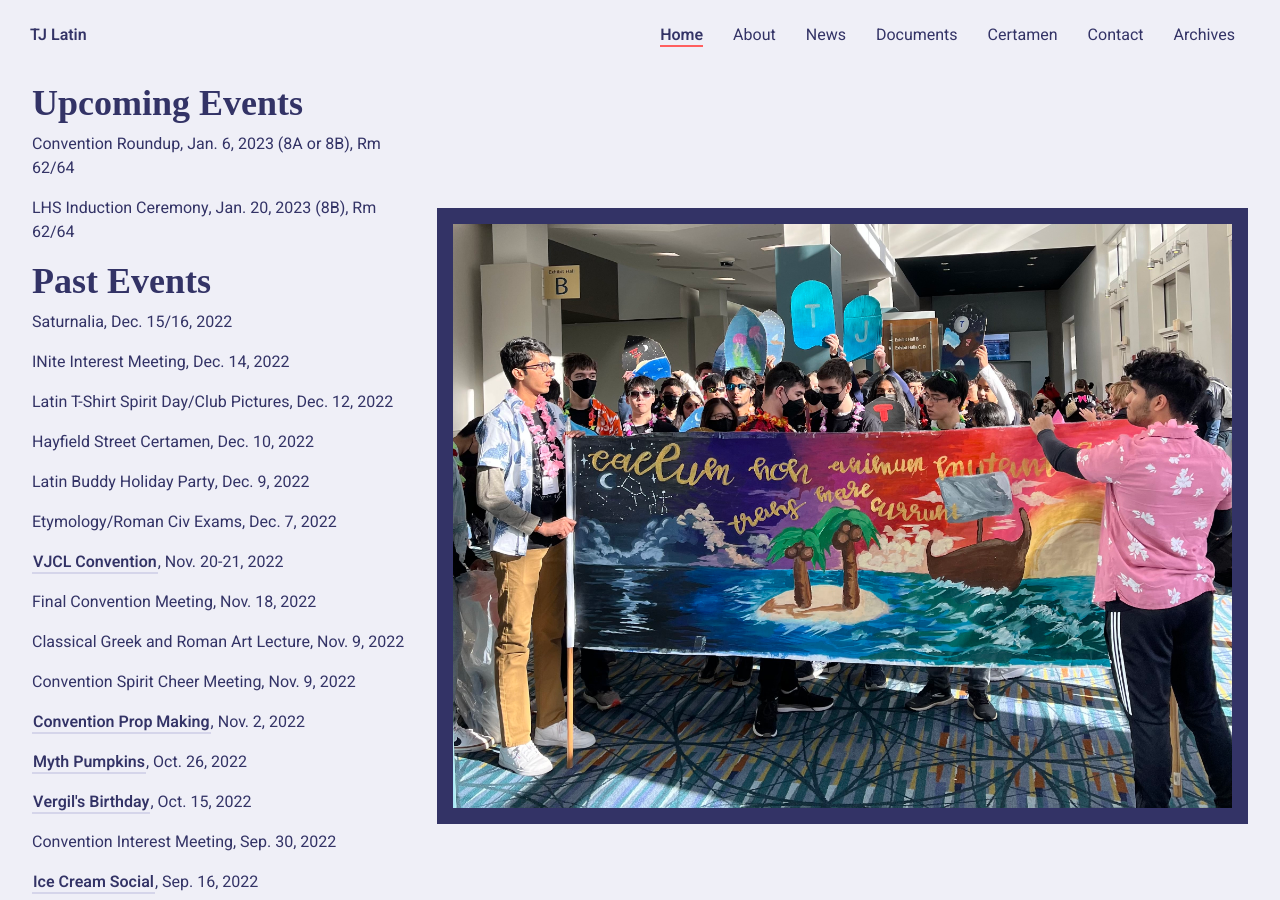
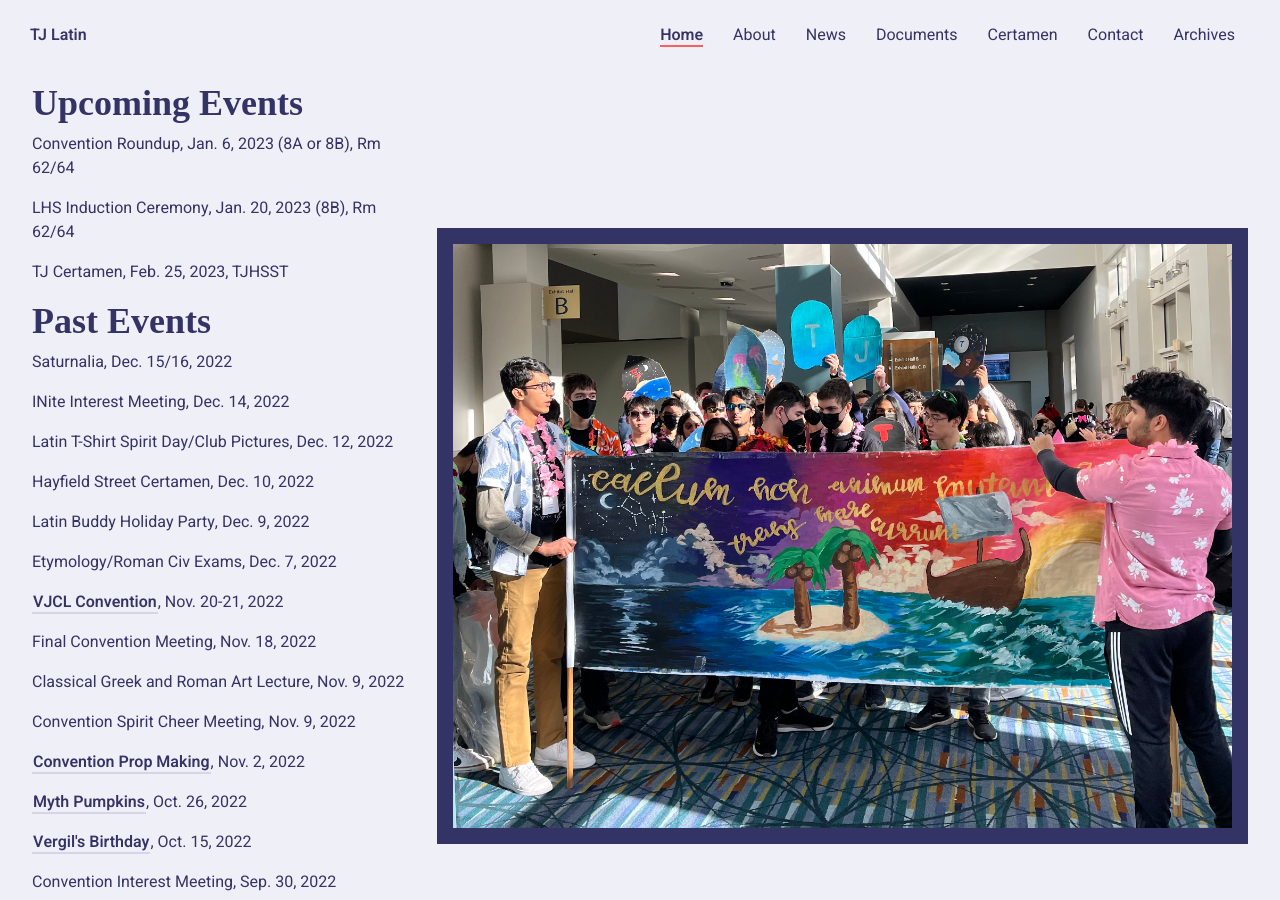
Before and after one commit to TJLatin/website, a Jekyll site: the page built from index.html, in a window 1280 px wide and 900 px high, scrolled down 850 px. Built offline with Jekyll 4.4.1, drawn with Linux system fonts in a browser that asks for light colours; some web fonts are replaced.

Commit message:
early jan updates

```diff
--- a/_data/certamen.yml
+++ b/_data/certamen.yml
@@ -1,5 +1,8 @@
 upcoming_certamina:
-
+- name: Flint Hill Certamen
+  date: Jan. 7, 2023
+- name: TJ Certamen
+  date: Feb. 25, 2023
 past_certamina:
 - name: Hayfield Street Certamen
   date: Dec. 10, 2022
--- a/_data/events.yml
+++ b/_data/events.yml
@@ -5,6 +5,9 @@
 - name: LHS Induction Ceremony
   date: Jan. 20, 2023 (8B)
   loc: Rm 62/64
+- name: TJ Certamen
+  date: Feb. 25, 2023
+  loc: TJHSST
 
 past_events:
 - name: Saturnalia
--- a/_data/minutes.yml
+++ b/_data/minutes.yml
@@ -8,5 +8,8 @@
   date: 2022-11-10
   url: https://docs.google.com/document/d/1c3WN6gq8bvSvB5Yuj4f4WVfGm2tPOoic4kllx1uxOb8/edit?usp=sharing
 - name: Officers Meeting
-  date: 2022-12-2
+  date: 2022-12-02
   url: https://docs.google.com/document/d/1p904bXU2CfSQh4HOijIUBmJMbo2QFzew7NP12H1xjJc/edit?usp=sharing
+- name: Officers Meeting
+  date: 2023-01-04
+  url: https://docs.google.com/document/d/13lLbFu1ZpMiTb-2elDRLQkOZkF5YaKLC2VfQK-eTIxQ/edit?usp=sharing
--- a/documents/vjcl.html
+++ b/documents/vjcl.html
@@ -14,7 +14,8 @@
             <p>Thank you for attending this year's VJCL Convention. We hope you had a fantastic time!</p>
             <p>Look out for our Convention Round-up Meeting in early January!</p>
             <p>Congrats to our Street Certamen team for placing first!</p>
-            <a href="https://drive.google.com/drive/folders/1P53kb_AVzl4jBaZX1AZDPeCQn7CwH7Sm">Results</a><br>
+            <a href="https://drive.google.com/drive/folders/1P53kb_AVzl4jBaZX1AZDPeCQn7CwH7Sm">Results</a>
+            <br><p></p>
             <a href="https://drive.google.com/drive/folders/1X9bThHHihLmDdYfz5jRpXa0bU0pqQEm3">Awards</a>
         </div>
     </section>
```
